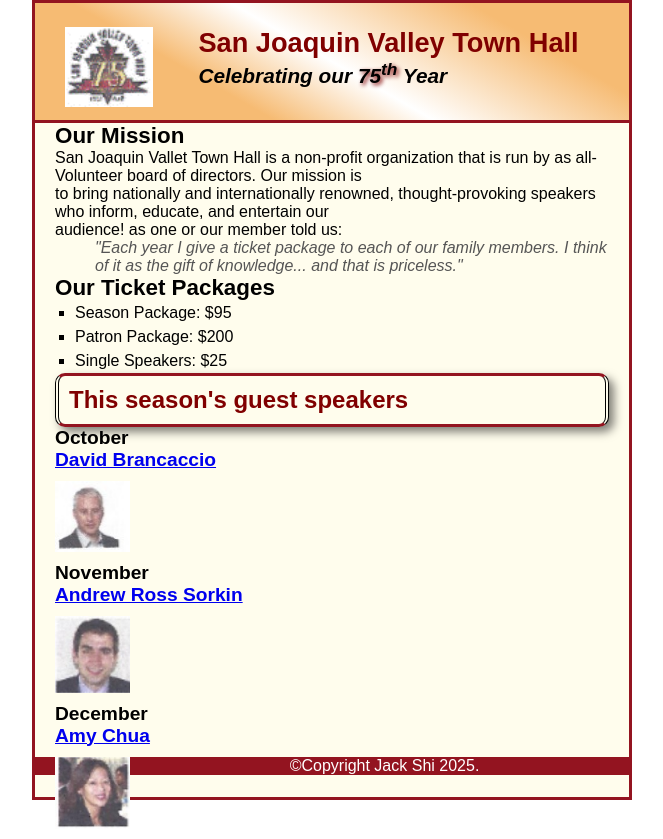
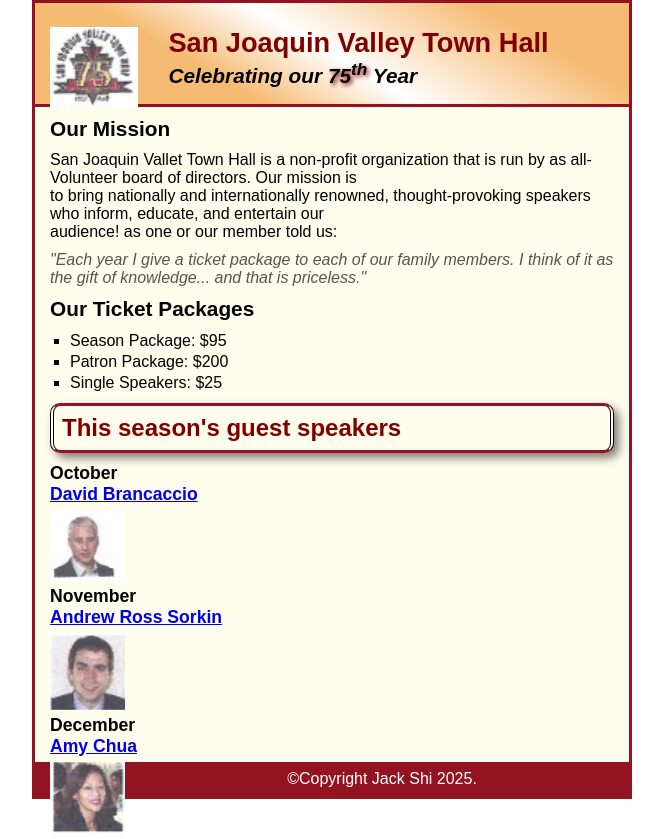
Before and after one commit to Jackshii/A07, a plain HTML site: page index.html in a window 1280 px wide. Shown: the whole page, without its empty margins (308-971 px from the left). Drawn offline with Linux system fonts and the light colour scheme.

Commit message:
main css solution

```diff
--- a/styles/main.css
+++ b/styles/main.css
@@ -15,14 +15,12 @@ body {
     margin: 0 auto;
     border: 3px solid #931420;
     background-color: #fffded;
-    min-height: 100vh;
-    overflow: auto;
 }
 
 header {
     border-bottom: 3px solid #931420;
     padding-top: 1.5em;
-    padding-bottom: 2em;
+    padding-bottom: 1em;
     background: linear-gradient(30deg, #f6bb73 0%, #f6bb73 30%, white 50%, #f6bb73 80%, #f6bb73 100%);
 }
 
@@ -39,9 +37,10 @@ header h3 {
 header img {
     float: left;
     margin-right: 15px;
-    padding-left: 30px;
-    padding-right: 30px;
+    padding-left: 15px;
+    padding-right: 15px;
 }
+
 .shadow {
     text-shadow: 2px 2px 4px #800000;
 }
@@ -57,12 +56,13 @@ footer {
 footer p {
     text-align: center;
     color: white;
+    padding: 0.5em 0;
 }
 
 main {
     clear: both;
-    padding-left: 20px;
-    padding-right: 20px;
+    padding-left: 15px;
+    padding-right: 15px;
 }
 
 main h1 {
@@ -73,37 +73,41 @@ main h1 {
     box-shadow: 5px 5px 10px rgba(0, 0, 0, 0.5);
     border-top: 3px solid #931420;
     border-bottom: 3px solid #931420;
-    padding: 10px;
+    padding: 8px;
     background-color: #fffded;
+    margin: 10px 0;
 }
 
 main h2 {
-    font-size: 140%;
+    font-size: 130%;
+    margin: 10px 0;
 }
 
 main h3 {
-    font-size: 120%;
+    font-size: 110%;
     font-weight: bold;
     clear: both;
-    margin-bottom: 10px;
+    margin: 5px 0;
 }
 
 main ul {
     list-style-type: square;
-    line-height: 1.5;
+    line-height: 1.3;
     margin-left: 20px;
+    margin-bottom: 10px;
 }
 
 main img {
     float: left;
     margin-right: 10px;
-    margin-bottom: 10px;
+    margin-bottom: 5px;
 }
 
 blockquote {
     font-style: italic;
     margin-left: 40px;
     color: #555;
+    margin: 10px 0;
 }
 
 @media (max-width: 600px) {
```
